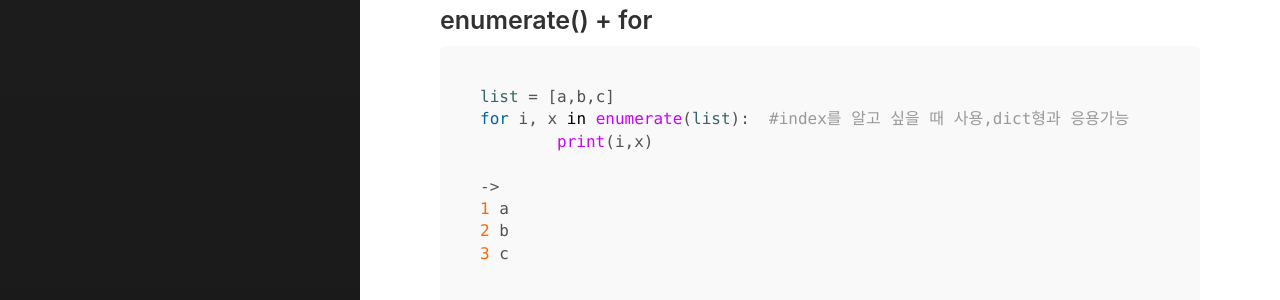
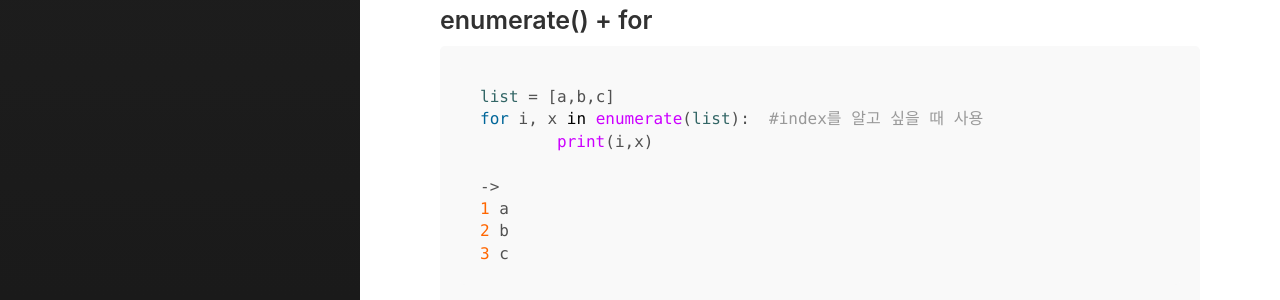
Before and after one commit to Hong3eee/Hong3eee.github.io, a Jekyll site: the page built from _posts/2017-12-19-python-5.md, in a window 1280 px wide. Shown: the part 2374-2674 px from the top of the page. Built offline with Jekyll 4.4.1, drawn with Linux system fonts in a browser that asks for light colours; comment, search, counter and statistics services are not loaded.

Commit message:
19 Dec posting uploaded

````diff
--- a/_posts/2017-12-19-python-5.md
+++ b/_posts/2017-12-19-python-5.md
@@ -94,7 +94,7 @@ for x in mydict.values():	# value를 읽고싶다면 values() 메소드 사용
 
 ```python
 list = [a,b,c]
-for i, x in enumerate(list):  #index를 알고 싶을 때 사용,dict형과 응용가능
+for i, x in enumerate(list):  #index를 알고 싶을 때 사용
 	print(i,x)
 
 ->
````
